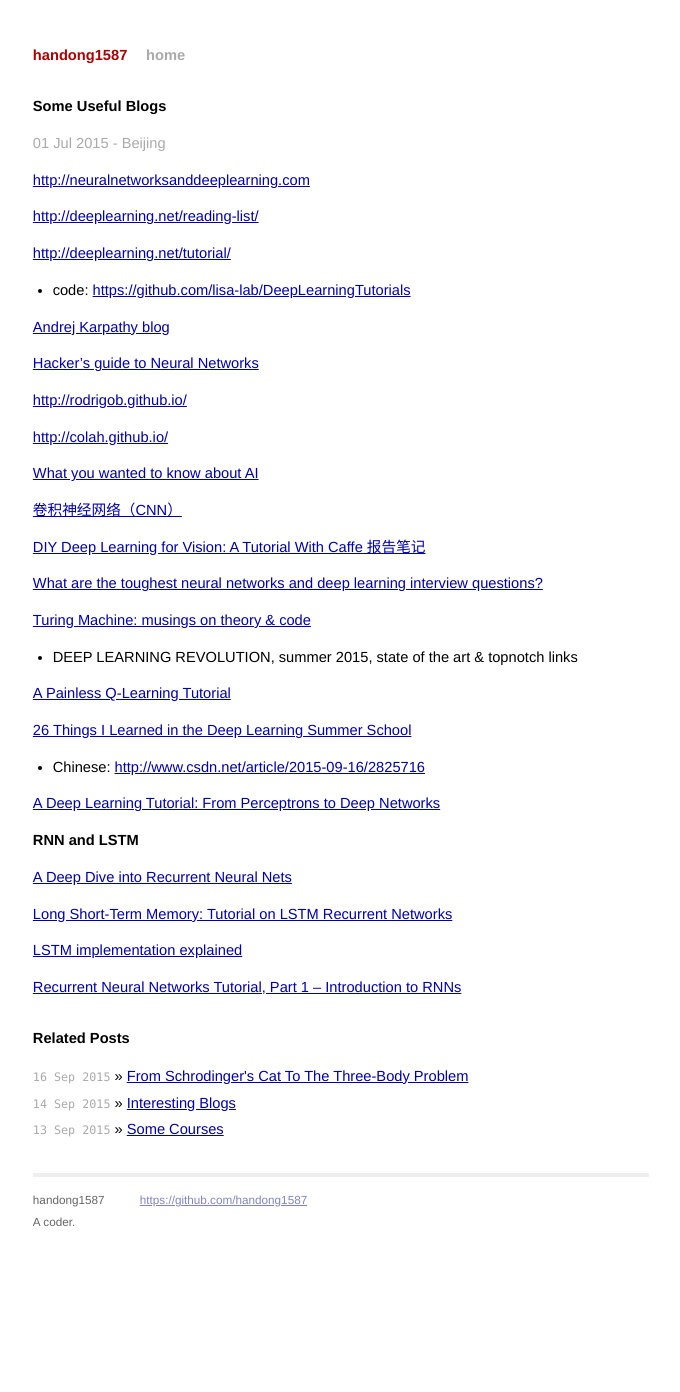
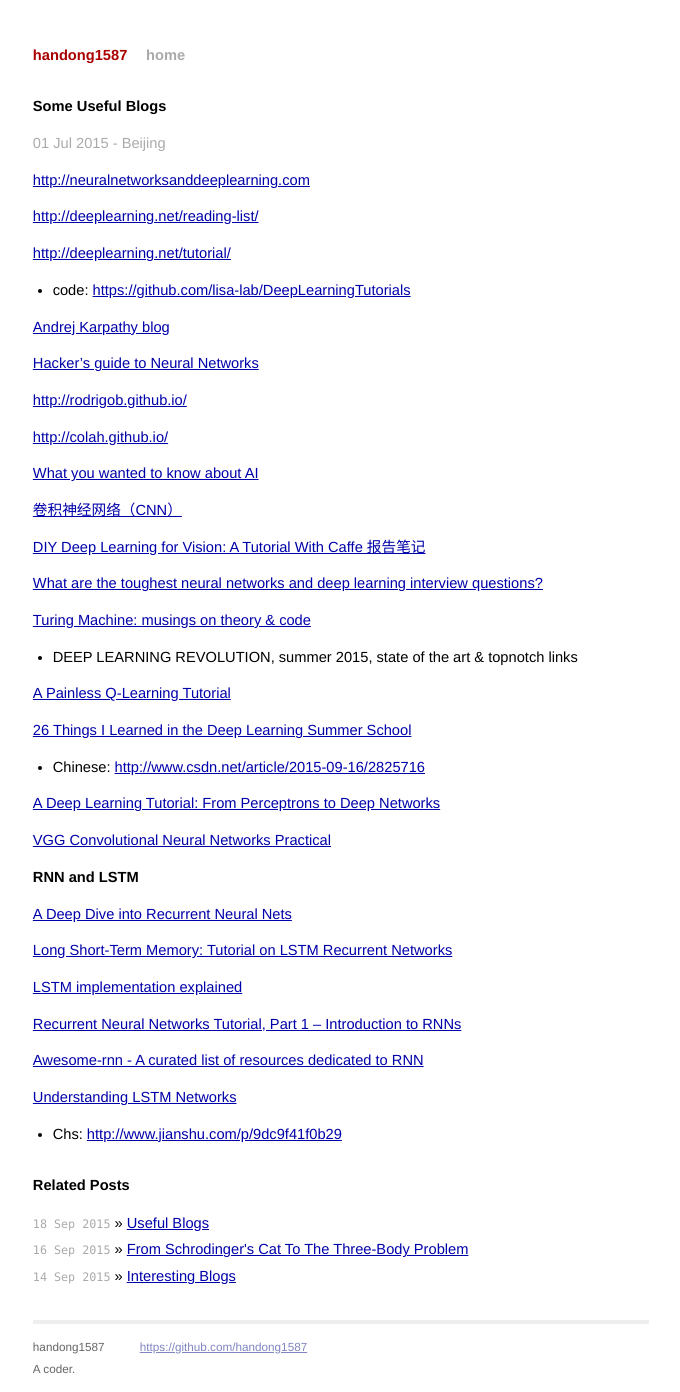
Before and after one commit to handong1587/handong1587.github.io, a Jekyll site: the page built from _posts/deep_learning/2015-07-01-some-useful-blogs.md, in a window 1280 px wide. Shown: the whole page, without its empty margins (299-979 px from the left). Built offline with Jekyll 4.4.1, drawn with Linux system fonts in a browser that asks for light colours; Markdown is read by kramdown in place of the engine named in the settings; comment, search, counter and statistics services are not loaded; before the commit the page ends 1245 px from its top, so only the background shows below that.

Commit message:
update md

```diff
--- a/_posts/deep_learning/2015-07-01-some-useful-blogs.md
+++ b/_posts/deep_learning/2015-07-01-some-useful-blogs.md
@@ -44,6 +44,8 @@ title: Some Useful Blogs
 
 [A Deep Learning Tutorial: From Perceptrons to Deep Networks](http://www.toptal.com/machine-learning/an-introduction-to-deep-learning-from-perceptrons-to-deep-networks)
 
+[VGG Convolutional Neural Networks Practical](http://www.robots.ox.ac.uk/~vgg/practicals/cnn/index.html)
+
 # RNN and LSTM
 
 [A Deep Dive into Recurrent Neural Nets](http://nikhilbuduma.com/2015/01/11/a-deep-dive-into-recurrent-neural-networks/)
@@ -53,3 +55,9 @@ title: Some Useful Blogs
 [LSTM implementation explained](http://apaszke.github.io/lstm-explained.html)
 
 [Recurrent Neural Networks Tutorial, Part 1 – Introduction to RNNs](http://www.wildml.com/2015/09/recurrent-neural-networks-tutorial-part-1-introduction-to-rnns/)
+
+[Awesome-rnn - A curated list of resources dedicated to RNN](http://jiwonkim.org/awesome-rnn/)
+
+[Understanding LSTM Networks](http://colah.github.io/posts/2015-08-Understanding-LSTMs/)
+
+- Chs: [http://www.jianshu.com/p/9dc9f41f0b29](http://www.jianshu.com/p/9dc9f41f0b29)
```
Also changed, not shown: _posts/computer_vision/2015-09-18-useful-blogs.md (added, +12 -0 lines), _posts/deep_learning/2015-07-01-some-courses.md (+5 -1 lines), _posts/deep_learning/2015-08-26-object-detection-materials.md (+4 -0 lines), _posts/machine_learning/2015-07-01-some-courses.md (+2 -0 lines), _posts/machine_learning/2015-08-27-some-useful-blogs.md (+2 -0 lines).
